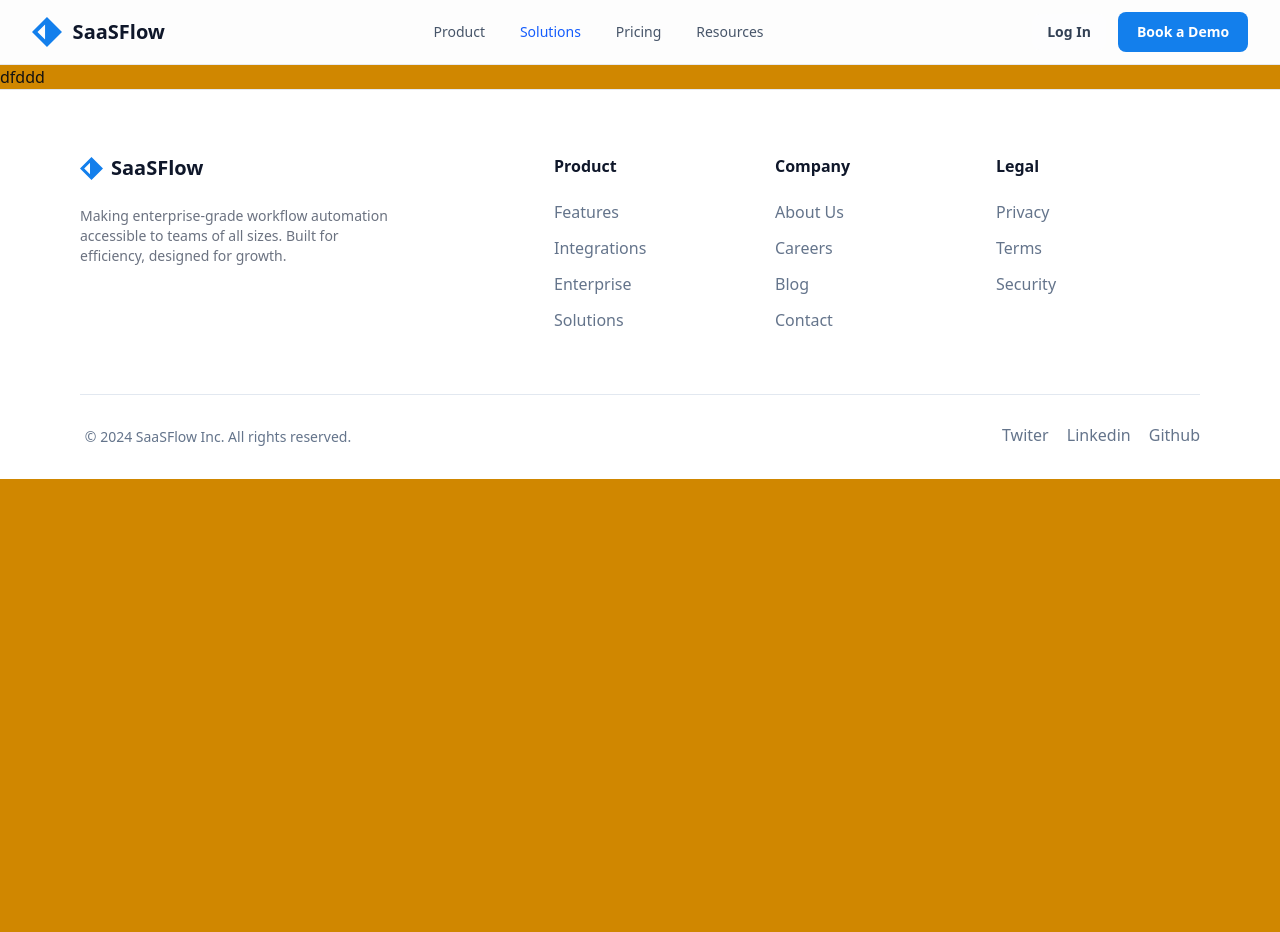
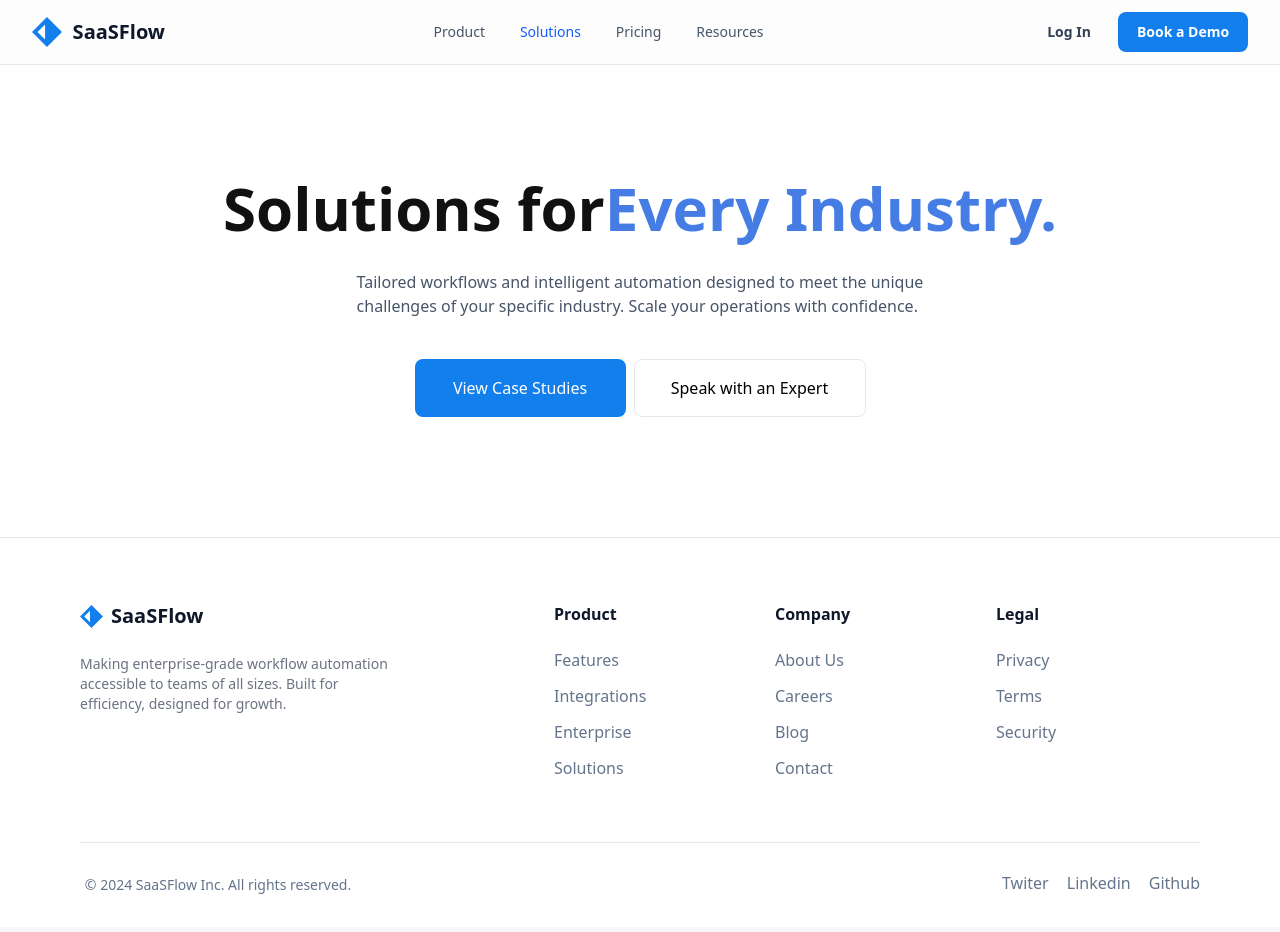
Before and after one commit to pan6603/my-company-site, a Next.js app: page /solutions in a window 1280 px wide. Shown: the top 932 px of the page. Built offline with nearby package versions, Linux system fonts and the light colour scheme.

Commit message:
SolutionsHereSection UI 구현

```diff
--- a/app/solutions/layout.tsx
+++ b/app/solutions/layout.tsx
@@ -4,7 +4,7 @@ import Footer from "@/components/layout/footer/Footer"
 
 export default function SolutionsLayout({ children }: { children: React.ReactNode }) {
     return (
-        <div className="w-full max-w-[1440px] h-[5746px] bg-yellow-600">
+        <div className="w-full max-w-[1440px] h-[5746px] bg-[#F6F7F8]">
             <Navbar />
             {children}
             <Footer />
--- a/app/solutions/page.tsx
+++ b/app/solutions/page.tsx
@@ -1,11 +1,11 @@
-
+import SolutionsHereSection from "@/components/sections/SolutionsHereSection"
 
 
 
 export default function SolutionsPage() {
     return (
         <>
-            dfddd
+            <SolutionsHereSection />
         </>
     )
 }
--- /dev/null
+++ b/components/sections/SolutionsHereSection.tsx
@@ -0,0 +1,25 @@
+import SolutionsHeroCTA from "../ui/card/SolutionsHeroCTA"
+
+
+export default function SolutionsHereSection() {
+    return (
+        <>
+            <div className="w-full max-w-[1440px] h-[472px] bg-[#FFFFFF] flex items-center justify-center">
+                <div className="w-full max-w-[1280px] h-[247px] flex flex-col items-center justify-between">
+                    <div className="w-full max-w-[1216px] h-[60px] flex items-center justify-center">
+                        <h1 className="text-[60px] font-bold flex items-center justify-center">
+                            Solutions for <span className="text-[#457DE4]">Every Industry.</span>
+                        </h1>
+                    </div>
+
+                    <p className="text-[#475569]">
+                        Tailored workflows and intelligent automation designed to meet the unique <br />
+                        challenges of your specific industry. Scale your operations with confidence.
+                    </p>
+
+                    <SolutionsHeroCTA />
+                </div>
+            </div>
+        </>
+    )
+}
--- /dev/null
+++ b/components/ui/button/SolutionsCTAButtons.tsx
@@ -0,0 +1,11 @@
+
+
+
+export default function SolutionsCTAButtons() {
+    return (
+        <>
+            <button className="w-full max-w-[211px] h-[58px] bg-[#137FEC] rounded-lg text-[#FFFFFF]">View Case Studies</button>
+            <button className="w-full max-w-[232px] h-[58px] bg-[#FFFFFF] text-[#000000] rounded-lg border border-gray-200">Speak with an Expert</button>
+        </>
+    )
+}
--- /dev/null
+++ b/components/ui/card/SolutionsHeroCTA.tsx
@@ -0,0 +1,12 @@
+import SolutionsCTAButtons from "../button/SolutionsCTAButtons"
+
+
+export default function SolutionsHeroCTA() {
+    return (
+        <>
+            <div className="w-full max-w-[1216px] h-[74px] flex items-center justify-center gap-2">
+                <SolutionsCTAButtons />
+            </div>
+        </>
+    )
+}
```
